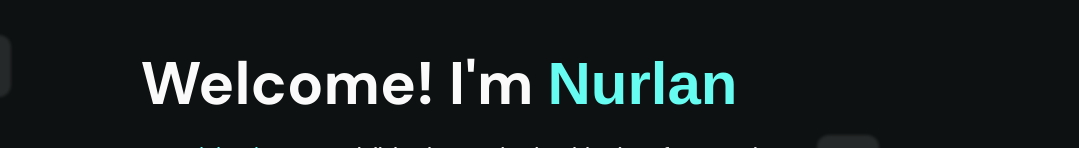
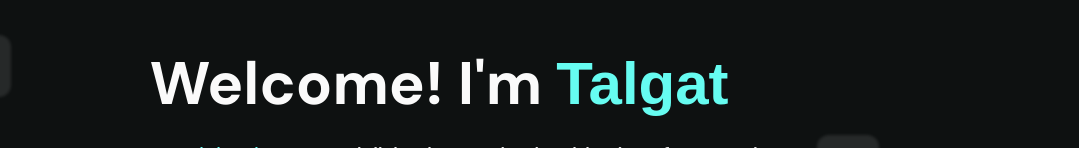
Before and after one commit to InsantOMgmc/Portfolio, a plain HTML site: page index.html in a window 1280 px wide. Shown: the part 300-448 px from the top of the page, 201-1280 px from the left. Drawn offline with nearby package versions, Linux system fonts and the light colour scheme; some packages are replaced by stand-ins of ours; a script that the page names is missing; a web font is replaced by a local one.

Commit message:
Update index.html

```diff
--- a/index.html
+++ b/index.html
@@ -55,7 +55,7 @@
                     <div class="hero-content">
 
                         <div class="hero__title-blog">
-                            <h1 class="hero__title">Welcome! I'm <span>Nurlan</span></h1>
+                            <h1 class="hero__title">Welcome! I'm <span>Talgat</span></h1>
                             <p class="hero__suptitle"><span>Frontend developer</span>, specialising in creating
                                 intuitive interfaces
                                 and <span>smooth</span> user interactions for a user-friendly and <span>modern</span>
```
